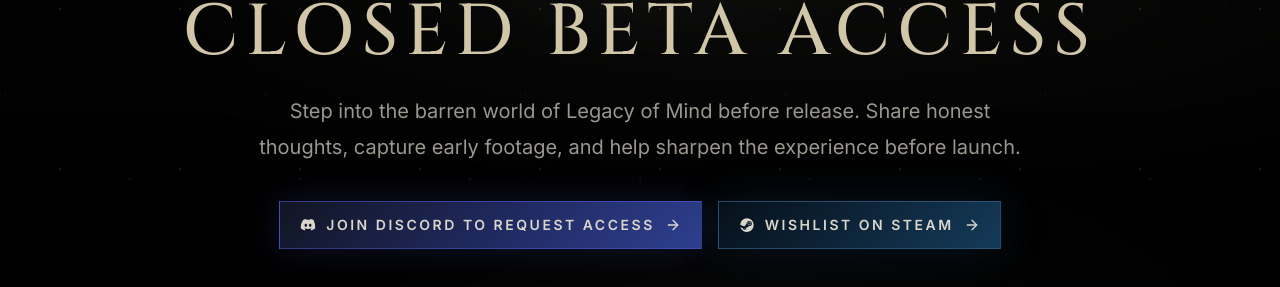
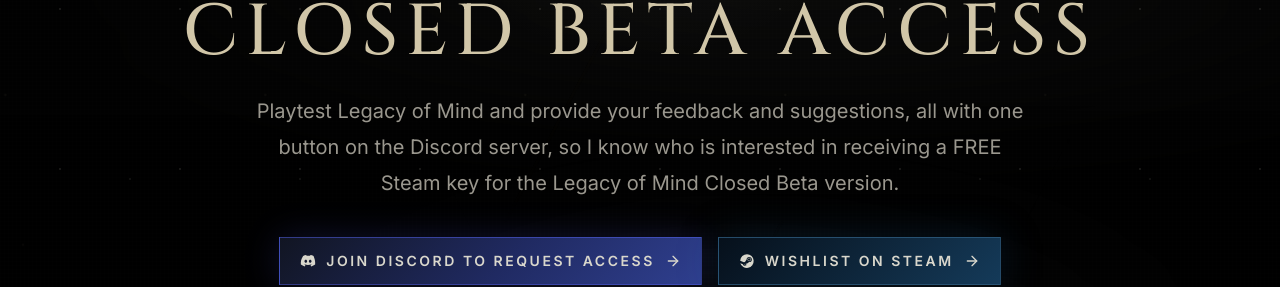
Before and after one commit to LegacyOfMind/LegacyOfMind-Website, a React (Vite) app: page /closed-beta in a window 1280 px wide. Shown: the part 231-518 px from the top of the page. Built offline with nearby package versions, Linux system fonts and the light colour scheme; no server answers.

Commit message:
Update closed beta hero copy

```diff
--- a/src/pages/ClosedBeta.tsx
+++ b/src/pages/ClosedBeta.tsx
@@ -70,7 +70,7 @@
           Closed Beta Access
         </h1>
         <p className="mx-auto mt-6 max-w-3xl text-xl leading-9 text-muted">
-          Step into the barren world of Legacy of Mind before release. Share honest thoughts, capture early footage, and help sharpen the experience before launch.
+          Playtest Legacy of Mind and provide your feedback and suggestions, all with one button on the Discord server, so I know who is interested in receiving a FREE Steam key for the Legacy of Mind Closed Beta version.
         </p>
         <div className="mt-9 flex flex-col justify-center gap-4 sm:flex-row">
           <CTAButton href={siteLinks.discord} external variant="discord" icon={DiscordIcon}>
```
